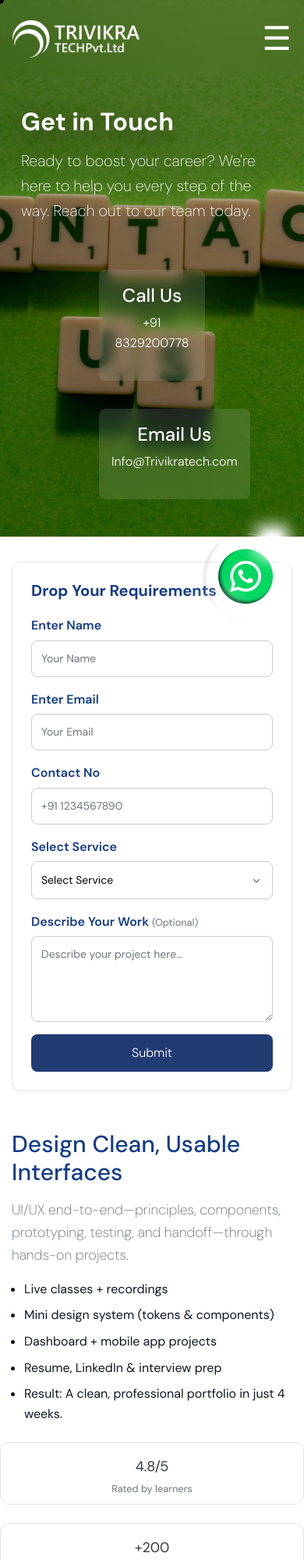
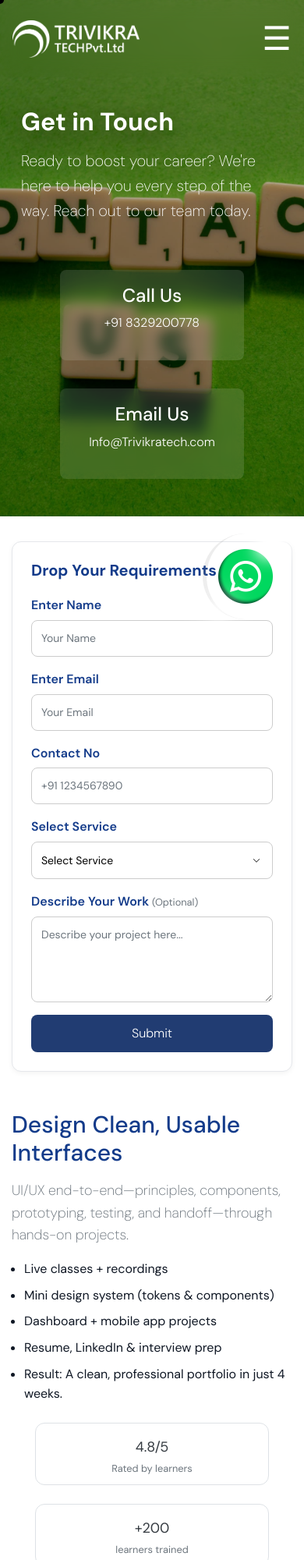
Before and after one commit to Katkar213/trivikratech, a plain HTML site: page contact.html in a window 390 px wide. Shown: the top 2000 px of the page at 78% size. Drawn offline with nearby package versions, Linux system fonts and the light colour scheme.

```diff
--- a/Css/contact.css
+++ b/Css/contact.css
@@ -0,0 +1,30 @@
+
+
+@media screen and (min-width: 358px) and (max-width: 576px) {
+
+
+
+.hero-section .container div {
+    /* justify-content: left !important; */
+    /* width: 100%; */
+
+    justify-content: center;
+}
+
+.hero-section .container div {
+    justify-content:center !important;
+    /* width: 100%; */
+}
+.w-50
+ {
+
+    width: 80% !important;
+}
+.stats-row
+{
+
+    width: 320px !important;
+}
+
+
+}
--- a/Style.Css
+++ b/Style.Css
@@ -1712,6 +1712,15 @@ a {
 
 @media screen and (min-width: 358px) and (max-width: 766px) {
 
+
+.form-boxes {
+    border-radius: 12px;
+    height: 80px;
+    width: 300px;
+    margin: auto;
+}
+
+
   .whats-app-icon-fix
 {
   position: fixed;
--- a/contact.html
+++ b/contact.html
@@ -453,7 +453,7 @@
 <!-- ..................faq............ -->
 <section class="faq-slider">
   <div class="faq-slider">
-    <h2 class="text-center mb-4">FAQs — Trivikra Tech Services & Professional Training</h2>
+    <h2 class="text-center mb-4 section-title">FAQs </h2>
 
     <div class="faq-slider">
 
```
Also changed, not shown: Css/about.css (+10 -0 lines).
